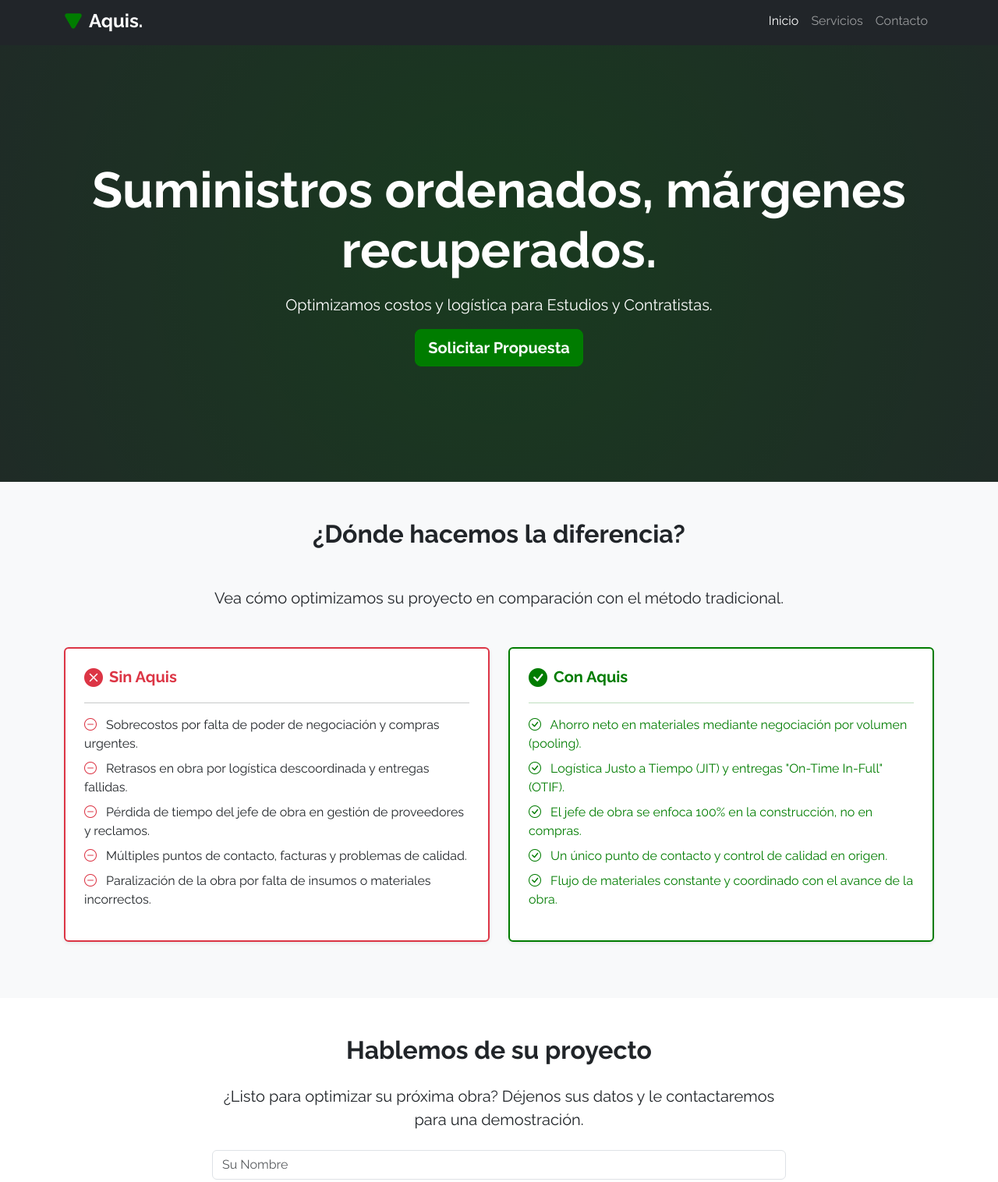
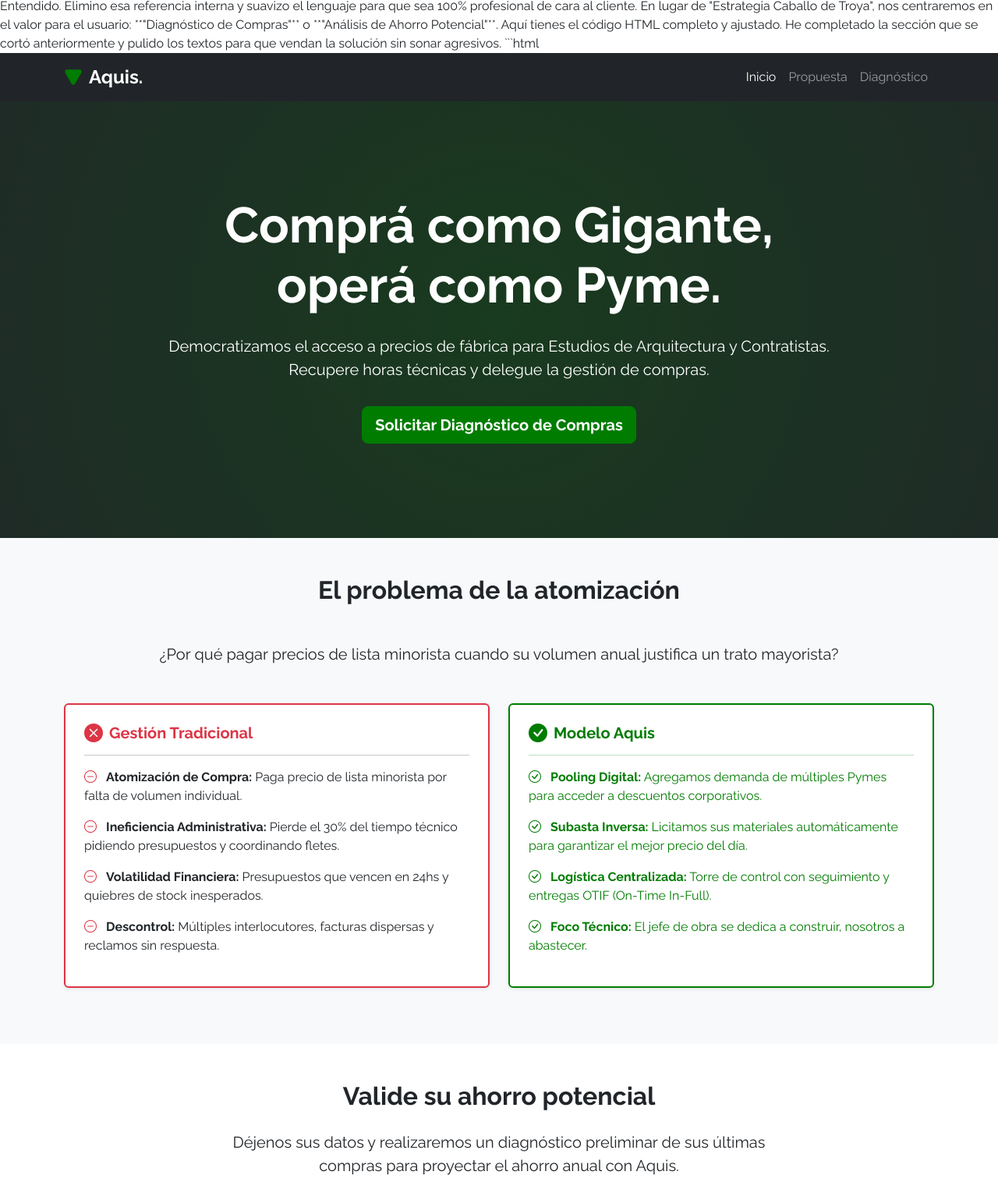
Before and after one commit to valentnluc/aquis, a plain HTML site: page index.html in a window 1280 px wide. Shown: the part 4-1520 px from the top of the page at 78% size. Drawn offline with nearby package versions, Linux system fonts and the light colour scheme.

Commit message:
Actualizo copy

````diff
--- a/index.html
+++ b/index.html
@@ -1,9 +1,14 @@
+Entendido. Elimino esa referencia interna y suavizo el lenguaje para que sea 100% profesional de cara al cliente. En lugar de "Estrategia Caballo de Troya", nos centraremos en el valor para el usuario: **"Diagnóstico de Compras"** o **"Análisis de Ahorro Potencial"**.
+
+Aquí tienes el código HTML completo y ajustado. He completado la sección que se cortó anteriormente y pulido los textos para que vendan la solución sin sonar agresivos.
+
+```html
 <!DOCTYPE html>
 <html lang="es">
 <head>
     <meta charset="UTF-8">
     <meta name="viewport" content="width=device-width, initial-scale=1.0">
-    <title>Aquis. - Servicios de Construcción</title>
+    <title>Aquis. | Comprá como Gigante</title>
 
     <link href="https://cdn.jsdelivr.net/npm/bootstrap@5.3.3/dist/css/bootstrap.min.css" rel="stylesheet" integrity="sha384-QWTKZyjpPEjISv5WaRU9OFeRpok6YctnYmDr5pNlyT2bRjXh0JMhjY6hW+ALEwIH" crossorigin="anonymous">
 
@@ -30,10 +35,10 @@
                         <a class="nav-link active" aria-current="page" href="#">Inicio</a>
                     </li>
                     <li class="nav-item">
-                        <a class="nav-link" href="#servicios">Servicios</a>
+                        <a class="nav-link" href="#diferencia">Propuesta</a>
                     </li>
                     <li class="nav-item">
-                        <a class="nav-link" href="#contacto">Contacto</a>
+                        <a class="nav-link" href="#contacto">Diagnóstico</a>
                     </li>
                 </ul>
             </div>
@@ -42,16 +47,16 @@
 
     <header class="hero-section text-center">
         <div class="container">
-            <h1 class="display-3 fw-bold">Suministros ordenados, márgenes recuperados.</h1>
-            <p class="lead my-3">Optimizamos costos y logística para Estudios y Contratistas.</p>
-            <a href="#contacto" class="btn btn-primary btn-lg">Solicitar Propuesta</a>
+            <h1 class="display-3 fw-bold">Comprá como Gigante,<br>operá como Pyme.</h1>
+            <p class="lead my-4">Democratizamos el acceso a precios de fábrica para Estudios de Arquitectura y Contratistas. <br>Recupere horas técnicas y delegue la gestión de compras.</p>
+            <a href="#contacto" class="btn btn-primary btn-lg mt-2">Solicitar Diagnóstico de Compras</a>
         </div>
     </header>
 
-    <section id="servicios" class="py-5 bg-light">
+    <section id="diferencia" class="py-5 bg-light">
         <div class="container">
-            <h2 class="text-center mb-5">¿Dónde hacemos la diferencia?</h2>
-            <p class="text-center lead mb-5">Vea cómo optimizamos su proyecto en comparación con el método tradicional.</p>
+            <h2 class="text-center mb-5">El problema de la atomización</h2>
+            <p class="text-center lead mb-5">¿Por qué pagar precios de lista minorista cuando su volumen anual justifica un trato mayorista?</p>
 
             <div class="row g-4 mb-4 align-items-stretch justify-content-center">
 
@@ -59,15 +64,14 @@
                     <div class="card h-100 border-danger border-2 shadow-sm">
                         <div class="card-body p-4">
                             <h5 class="card-title text-danger d-flex align-items: center">
-                                <i class="bi bi-x-circle-fill me-2 fs-4"></i>Sin Aquis
+                                <i class="bi bi-x-circle-fill me-2 fs-4"></i>Gestión Tradicional
                             </h5>
                             <hr>
                             <ul class="list-unstyled">
-                                <li class="mb-2"><i class="bi bi-dash-circle text-danger me-2"></i> Sobrecostos por falta de poder de negociación y compras urgentes.</li>
-                                <li class="mb-2"><i class="bi bi-dash-circle text-danger me-2"></i> Retrasos en obra por logística descoordinada y entregas fallidas.</li>
-                                <li class="mb-2"><i class="bi bi-dash-circle text-danger me-2"></i> Pérdida de tiempo del jefe de obra en gestión de proveedores y reclamos.</li>
-                                <li class="mb-2"><i class="bi bi-dash-circle text-danger me-2"></i> Múltiples puntos de contacto, facturas y problemas de calidad.</li>
-                                <li class="mb-2"><i class="bi bi-dash-circle text-danger me-2"></i> Paralización de la obra por falta de insumos o materiales incorrectos.</li>
+                                <li class="mb-3"><i class="bi bi-dash-circle text-danger me-2"></i> <strong>Atomización de Compra:</strong> Paga precio de lista minorista por falta de volumen individual.</li>
+                                <li class="mb-3"><i class="bi bi-dash-circle text-danger me-2"></i> <strong>Ineficiencia Administrativa:</strong> Pierde el 30% del tiempo técnico pidiendo presupuestos y coordinando fletes.</li>
+                                <li class="mb-3"><i class="bi bi-dash-circle text-danger me-2"></i> <strong>Volatilidad Financiera:</strong> Presupuestos que vencen en 24hs y quiebres de stock inesperados.</li>
+                                <li class="mb-3"><i class="bi bi-dash-circle text-danger me-2"></i> <strong>Descontrol:</strong> Múltiples interlocutores, facturas dispersas y reclamos sin respuesta.</li>
                             </ul>
                         </div>
                     </div>
@@ -77,15 +81,14 @@
                     <div class="card h-100 border-success border-2 shadow-sm">
                         <div class="card-body p-4">
                             <h5 class="card-title text-success d-flex align-items: center">
-                                <i class="bi bi-check-circle-fill me-2 fs-4"></i>Con Aquis
+                                <i class="bi bi-check-circle-fill me-2 fs-4"></i>Modelo Aquis
                             </h5>
                             <hr>
                             <ul class="list-unstyled">
-                                <li class="mb-2"><i class="bi bi-check-circle text-success me-2"></i> Ahorro neto en materiales mediante negociación por volumen (pooling).</li>
-                                <li class="mb-2"><i class="bi bi-check-circle text-success me-2"></i> Logística Justo a Tiempo (JIT) y entregas "On-Time In-Full" (OTIF).</li>
-                                <li class="mb-2"><i class="bi bi-check-circle text-success me-2"></i> El jefe de obra se enfoca 100% en la construcción, no en compras.</li>
-                                <li class="mb-2"><i class="bi bi-check-circle text-success me-2"></i> Un único punto de contacto y control de calidad en origen.</li>
-                                <li class="mb-2"><i class="bi bi-check-circle text-success me-2"></i> Flujo de materiales constante y coordinado con el avance de la obra.</li>
+                                <li class="mb-3"><i class="bi bi-check-circle text-success me-2"></i> <strong>Pooling Digital:</strong> Agregamos demanda de múltiples Pymes para acceder a descuentos corporativos.</li>
+                                <li class="mb-3"><i class="bi bi-check-circle text-success me-2"></i> <strong>Subasta Inversa:</strong> Licitamos sus materiales automáticamente para garantizar el mejor precio del día.</li>
+                                <li class="mb-3"><i class="bi bi-check-circle text-success me-2"></i> <strong>Logística Centralizada:</strong> Torre de control con seguimiento y entregas OTIF (On-Time In-Full).</li>
+                                <li class="mb-3"><i class="bi bi-check-circle text-success me-2"></i> <strong>Foco Técnico:</strong> El jefe de obra se dedica a construir, nosotros a abastecer.</li>
                             </ul>
                         </div>
                     </div>
@@ -99,8 +102,8 @@
         <div class="container">
             <div class="row">
                 <div class="col-md-8 mx-auto text-center">
-                    <h2 class="mb-4">Hablemos de su proyecto</h2>
-                    <p class="lead mb-4">¿Listo para optimizar su próxima obra? Déjenos sus datos y le contactaremos para una demostración.</p>
+                    <h2 class="mb-4">Valide su ahorro potencial</h2>
+                    <p class="lead mb-4">Déjenos sus datos y realizaremos un diagnóstico preliminar de sus últimas compras para proyectar el ahorro anual con Aquis.</p>
 
                     <form id="contact-form">
                         <div class="mb-3">
@@ -110,9 +113,9 @@
                             <input type="email" id="form-email" class="form-control" placeholder="Correo Electrónico de la Empresa" required>
                         </div>
                         <div class="mb-3">
-                            <textarea id="form-mensaje" class="form-control" rows="5" placeholder="Cuéntenos brevemente sobre su estudio o empresa..." required></textarea>
+                            <textarea id="form-mensaje" class="form-control" rows="5" placeholder="Cuéntenos brevemente sobre su estudio, tipo de obras o volumen de compra mensual aproximado..." required></textarea>
                         </div>
-                        <button type="submit" id="form-submit-btn" class="btn btn-primary btn-lg">Solicitar Contacto</button>
+                        <button type="submit" id="form-submit-btn" class="btn btn-primary btn-lg">Solicitar Diagnóstico Gratuito</button>
                     </form>
 
                     <div id="form-status" class="mt-3"></div>
@@ -124,8 +127,8 @@
     <footer class="bg-dark text-white text-center py-4">
         <div class="container">
             <p class="mb-0">&copy; 2025 Aquis. Todos los derechos reservados.</p>
-            <p>
-                <a href="#" class="text-white"><i class="bi bi-linkedin"></i></a>
+            <p class="mt-2">
+                <a href="#" class="text-white fs-5"><i class="bi bi-linkedin"></i></a>
             </p>
         </div>
     </footer>
@@ -154,7 +157,7 @@
     <script>
         document.addEventListener('DOMContentLoaded', function () {
             // 1. PEGA AQUÍ LA URL de implementación de tu Web App de Apps Script
-            const scriptURL = 'https://script.google.com/macros/s/AKfycbxY_CS8e6puVJ24xfFZI6vrw4maucaBFBmJV6pXjn76LCfJnLMEiwH8q9TgMZqL4q7E/exec';
+            const scriptURL = 'PEGA_AQUI_LA_URL_DE_TU_WEB_APP';
 
             const form = document.getElementById('contact-form');
             const submitButton = document.getElementById('form-submit-btn');
@@ -182,7 +185,7 @@
                 .then(response => response.json())
                 .then(data => {
                     if (data.result === 'success') {
-                        statusDiv.innerHTML = '<div class="alert alert-success" role="alert">¡Gracias! Tu mensaje ha sido enviado.</div>';
+                        statusDiv.innerHTML = '<div class="alert alert-success" role="alert">¡Recibido! Nos pondremos en contacto para coordinar el diagnóstico.</div>';
                         form.reset();
                     } else {
                         throw new Error(data.message || 'Ocurrió un error.');
@@ -190,11 +193,11 @@
                 })
                 .catch(error => {
                     console.error('Error:', error);
-                    statusDiv.innerHTML = '<div class="alert alert-danger" role="alert">Error al enviar el mensaje. Por favor, inténtalo de nuevo.</div>';
+                    statusDiv.innerHTML = '<div class="alert alert-danger" role="alert">Error al enviar. Por favor, inténtalo de nuevo.</div>';
                 })
                 .finally(() => {
                     submitButton.disabled = false;
-                    submitButton.innerHTML = 'Solicitar Contacto';
+                    submitButton.innerHTML = 'Solicitar Diagnóstico Gratuito';
                 });
             });
         });
@@ -202,3 +205,4 @@
 
 </body>
 </html>
+```
````
